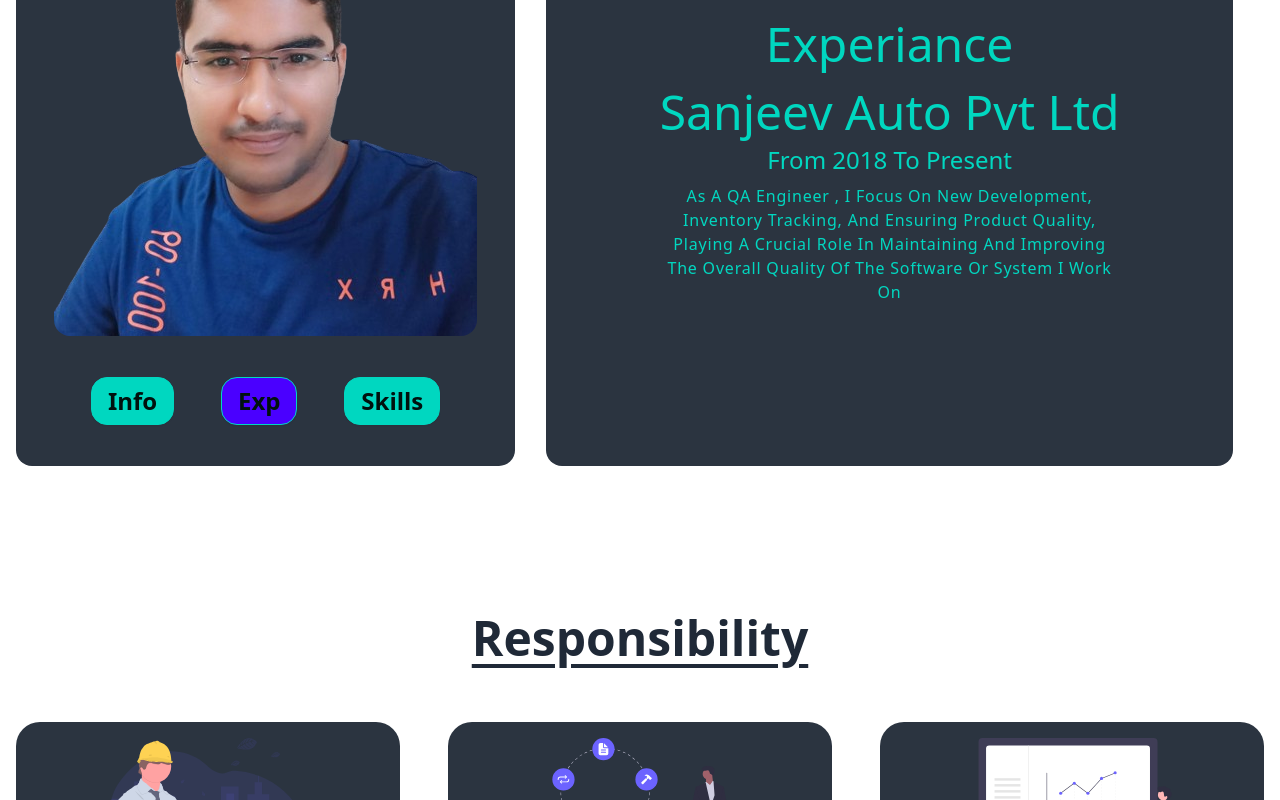
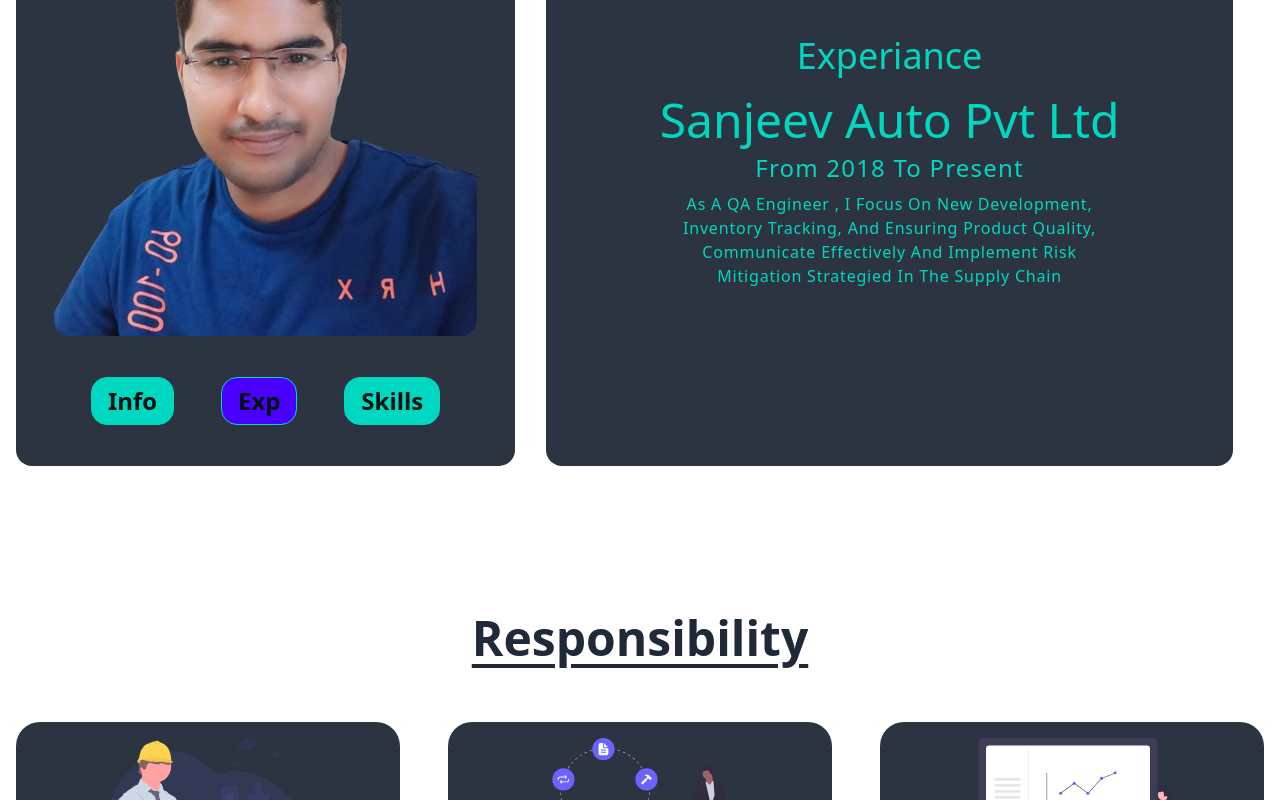
Before and after one commit to nikhjos/vaibhav-portfolio, a React (Vite) app: page / in a window 1280 px wide. Both pictures are taken after a click on the button "Exp". Shown: the part 935-1735 px from the top of the page. Built offline with nearby package versions, Linux system fonts and the light colour scheme.

Commit message:
text center

```diff
--- a/src/component/About.jsx
+++ b/src/component/About.jsx
@@ -81,17 +81,20 @@
           </div>
 
           <div className={showExp ? "exp   w-full capitalize" : "hidden"}>
-            <h2 className="text-5xl text-center mb-5">Experiance</h2>
+            <h2 className="text-4xl text-center mb-5">Experiance</h2>
 
             <div className=" text-center mx-auto ">
-              <h2 className="text-5xl  mb-2">Sanjeev auto pvt ltd</h2>
-              <h4 className="text-2xl  mb-2">from 2018 to present</h4>
+              <h2 className="text-5xl  mb-2 max-sm:text-3xl ">
+                Sanjeev auto pvt ltd
+              </h2>
+              <h4 className="text-2xl tracking-wider  mb-2 max-sm:text-xl max-sm:mb-5">
+                from 2018 to present
+              </h4>
 
-              <p className=" tracking-wider leading-2 w-[70%] mx-auto">
+              <p className=" tracking-wider leading-2 w-[70%] mx-auto max-sm:w-full max-sm:text-justify">
                 As a QA engineer , I focus on new development, inventory
-                tracking, and ensuring product quality, playing a crucial role
-                in maintaining and improving the overall quality of the software
-                or system i work on
+                tracking, and ensuring product quality, communicate effectively
+                and implement risk mitigation strategied in the supply chain
               </p>
             </div>
           </div>
--- a/src/component/Hero.jsx
+++ b/src/component/Hero.jsx
@@ -8,13 +8,13 @@
       <div className="mx-auto max-w-7xl px-4 py-8 bg-neutral text-accent rounded-xl flex flex-col gap-x-5 sm:flex-row justify-between items-center h-4/5 max-sm:mx-5 ">
         <div className="flex flex-col  max-sm:items-center ">
           <p className="text-5xl mb-5 max-sm:text-4xl max-sm:mb-3 ">Hello</p>
-          <h1 className="text-7xl mb-5 text-center max-sm:text-5xl max-sm:mb-2">
+          <h1 className="text-7xl mb-5 max-sm:text-center max-sm:text-5xl max-sm:mb-2 ">
             I'm Vaibhav <span className="text-accent">Joshi</span>
           </h1>
-          <h3 className="text-3xl mb-5 tracking-widest leading-3 max-sm:text-3xl max-sm:mb-3">
+          <h3 className="text-3xl mb-5 tracking-widest leading-3 max-sm:text-2xl max-sm:mb-3 max-sm:text-center">
             Mechanical Engineer
           </h3>
-          <p className="text-xl tracking-wider max-w-xl mb-10 max-sm:w-3/4 max-sm:text-center max-sm:text-1xl">
+          <p className="text-xl tracking-wider max-w-xl mb-10 max-sm:w-3/4 max-sm:text-center max-sm:text-xl">
             Transforming concept into reality through design, analysis, and
             problem-solving
           </p>
```
